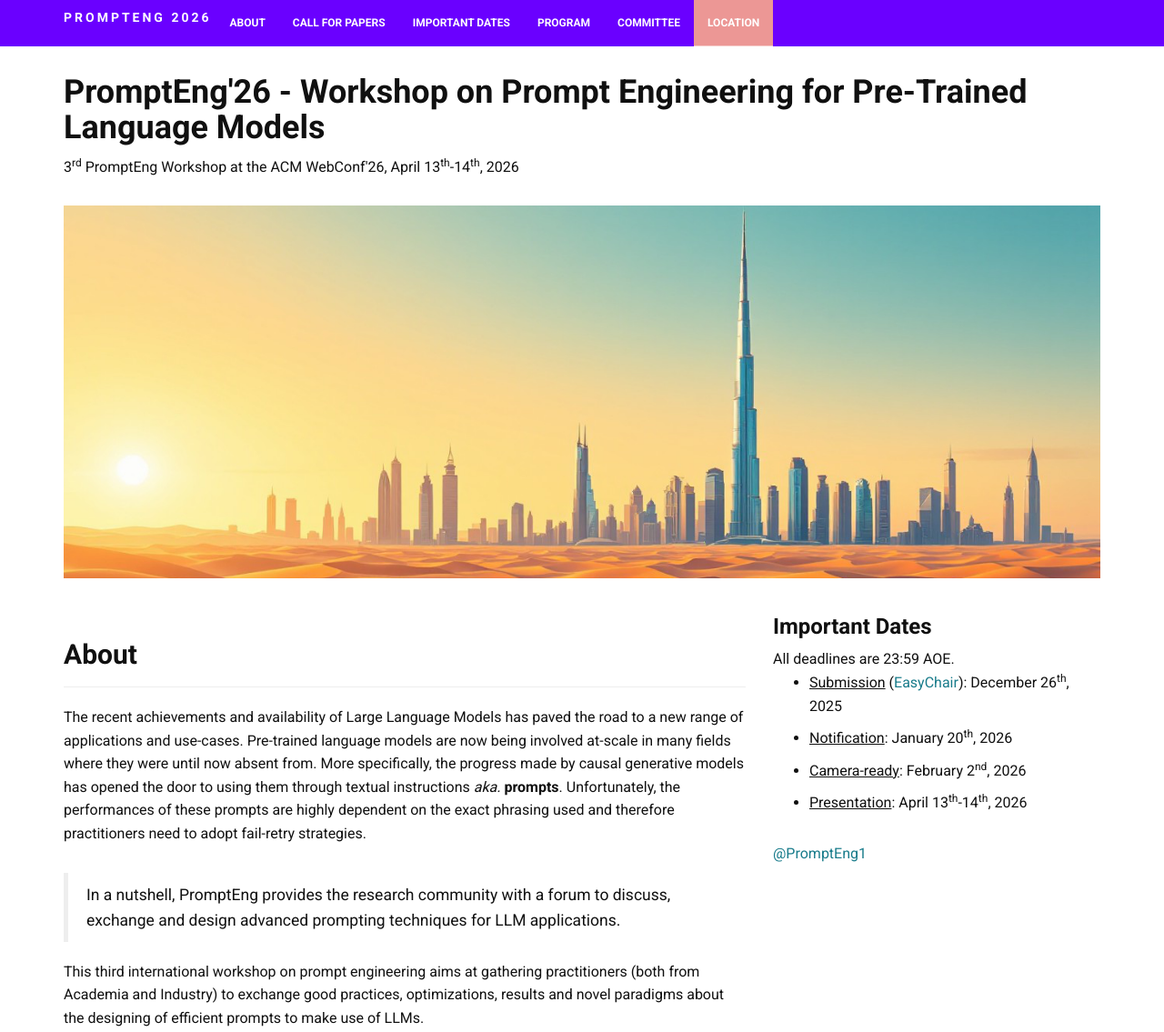
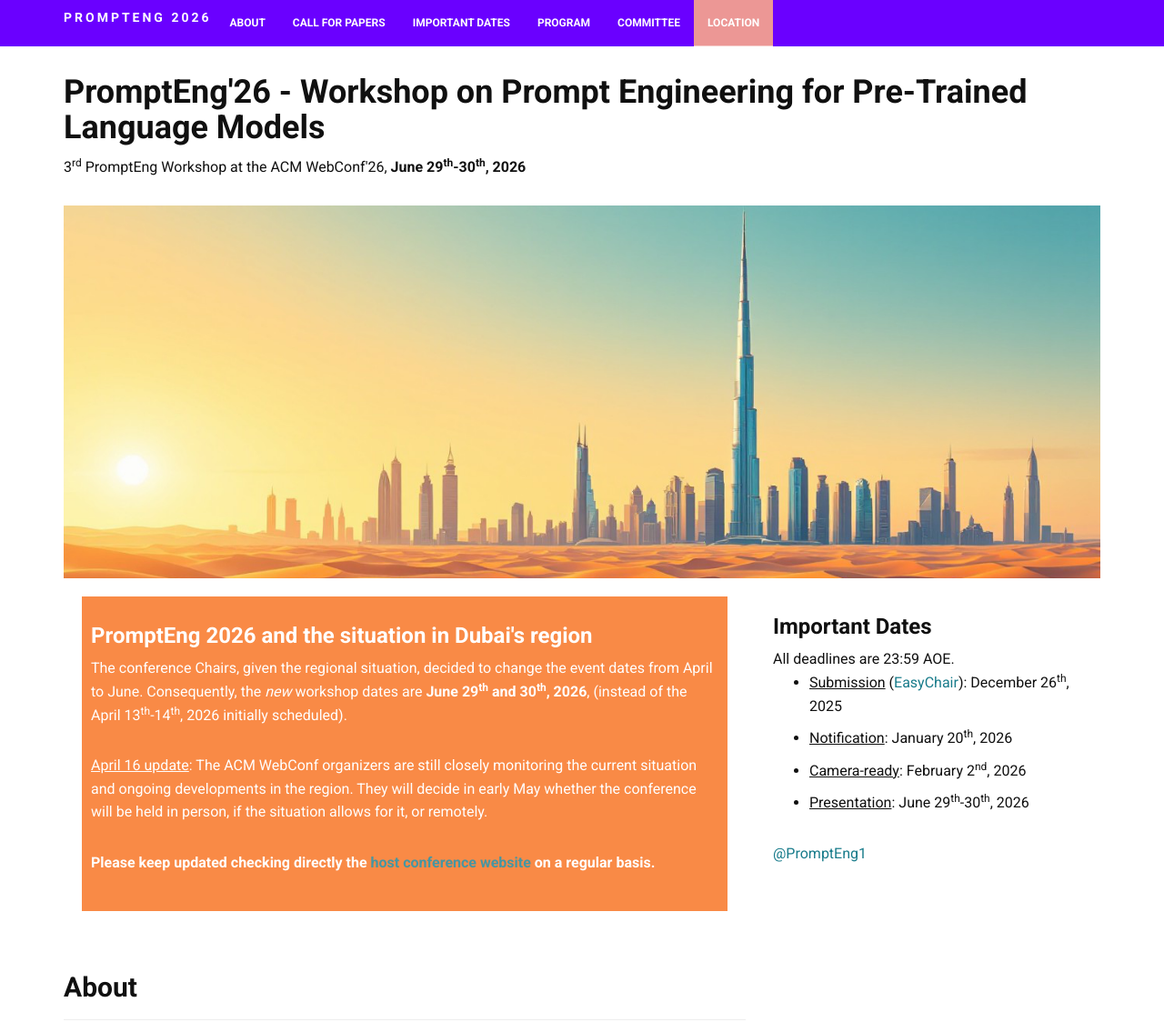
Before and after one commit to PromptEng-WS/2026, a plain HTML site: page index.html in a window 1280 px wide. Shown: the top 1135 px of the page at 91% size. Drawn offline with Linux system fonts and the light colour scheme.

Commit message:
Adding disclaimer about the regional situation and new workshop dates

```diff
--- a/index.html
+++ b/index.html
@@ -57,7 +57,7 @@
       <div class="col-lg-12 uOffset">
         <br>
         <h1 style="padding-top:25px">PromptEng'26 - Workshop on Prompt Engineering for Pre-Trained Language Models</h1>
-        <p>3<sup>rd</sup> PromptEng Workshop at the ACM WebConf'26, April 13<sup>th</sup>-14<sup>th</sup>, 2026</p>
+        <p>3<sup>rd</sup> PromptEng Workshop at the ACM WebConf'26, <b>June 29<sup>th</sup>-30<sup>th</sup>, 2026</b></p>
         <div class="row">
           <div class="col-lg-12"><img class="img-responsive" src="img/visual_banner.png" alt="visual banner" style="width: 100%;"></div>
         </div>
@@ -73,7 +73,35 @@
       <!-- 	  </div> -->
       <!-- 	</div> -->
 
-
+      	<!-- *************** COVID 19 Disclaimer ***************-->
+	<div style="color:white; background-color: #f86d18; opacity: .8; padding: 10px; margin: 20px;">
+	  <div>
+	    <h3>PromptEng 2026 and the situation in Dubai's region</h3>
+	  </div>
+	  <div class="bs-component">
+	    <p>
+	      The conference Chairs, given the regional situation,
+	      decided to change the event dates from April to
+	      June. Consequently, the <i>new</i> workshop dates
+	      are <b>June 29<sup>th</sup> and 30<sup>th</sup>,
+	      2026</b>, (instead of the April
+	      13<sup>th</sup>-14<sup>th</sup>, 2026 initially
+	      scheduled).
+	    </p>
+	    <p>
+	      <u>April 16 update</u>: The ACM WebConf organizers are
+	      still closely monitoring the current situation and
+	      ongoing developments in the region. They will decide in
+	      early May whether the conference will be held in person,
+	      if the situation allows for it, or remotely.
+	    </p>
+	    <p>
+	      <b>Please keep updated checking directly
+	      the <a href="https://www2026.thewebconf.org/">host
+	      conference website</a> on a regular basis.</b>
+	    </p>
+	  </div>
+	</div>
       <!-- *************** About Entry Stuff ***************-->
         <div class="uHeader page-header">
           <h2 id="about" class="uContent">About</h2>
@@ -226,7 +254,7 @@
 	    <li>Submission: <strike>December 18<sup>th</sup></strike> December 26<sup>th</sup>, 2025
             <li>Notification: January 20<sup>th</sup>, 2026
             <li>Camera-ready: February 2<sup>nd</sup>, 2026
-            <li>Presentation: <b>April 13<sup>th</sup>-14<sup>th</sup>, 2026</b></li>
+            <li>Presentation: <s>April 13<sup>th</sup>-14<sup>th</sup>, 2026</s> <b>June 29<sup>th</sup>-30<sup>th</sup>, 2026</b></li>
           </ul>
 	  Note: All deadlines are 23:59 AOE.
         </div>
@@ -363,7 +391,7 @@
 	    <li><u>Submission</u> (<a href="https://easychair.org/my2/conference?conf=www2026workshops">EasyChair</a>): December 26<sup>th</sup>, 2025</li>
             <li><u>Notification</u>: January 20<sup>th</sup>, 2026</li>
             <li><u>Camera-ready</u>: February 2<sup>nd</sup>, 2026</li>
-            <li><u>Presentation</u>: April 13<sup>th</sup>-14<sup>th</sup>, 2026</li>
+            <li><u>Presentation</u>: June 29<sup>th</sup>-30<sup>th</sup>, 2026</li>
           </ul>
         </div>
         <!-- Add Twitter -->
```
